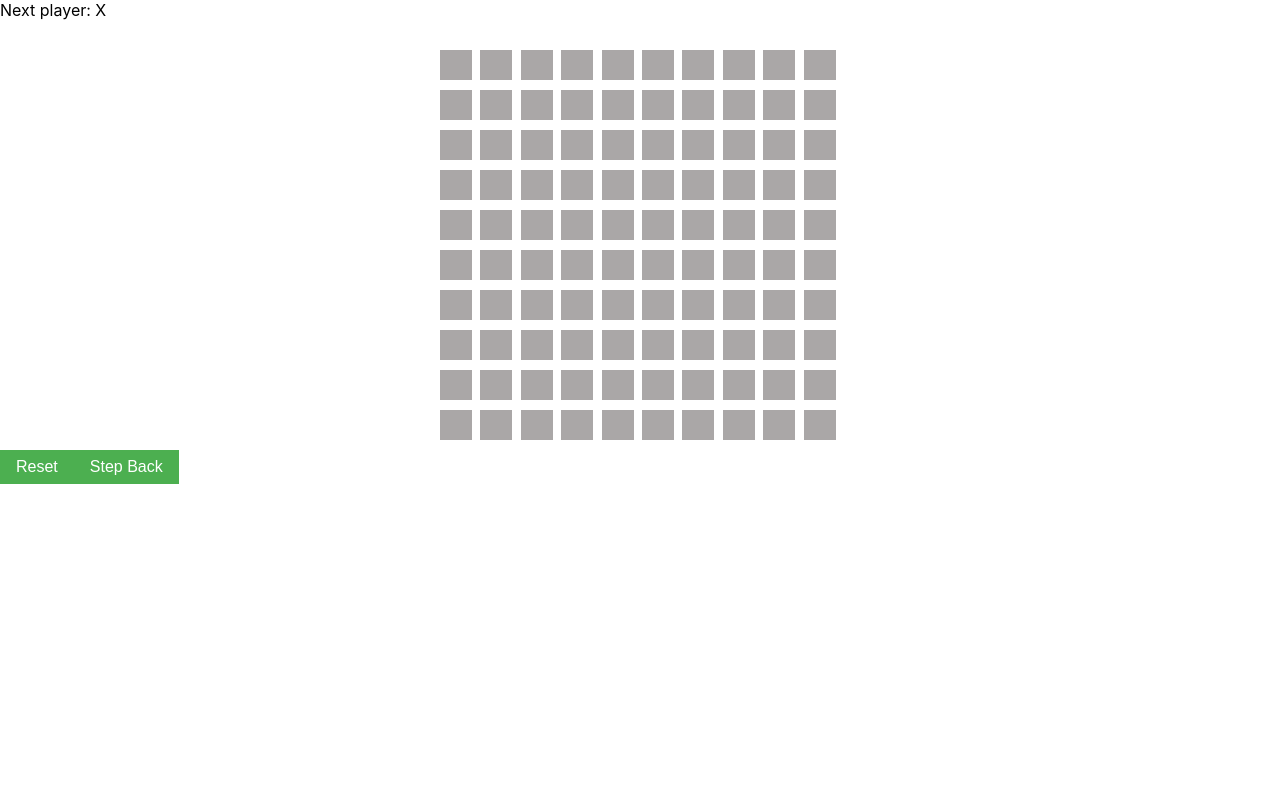
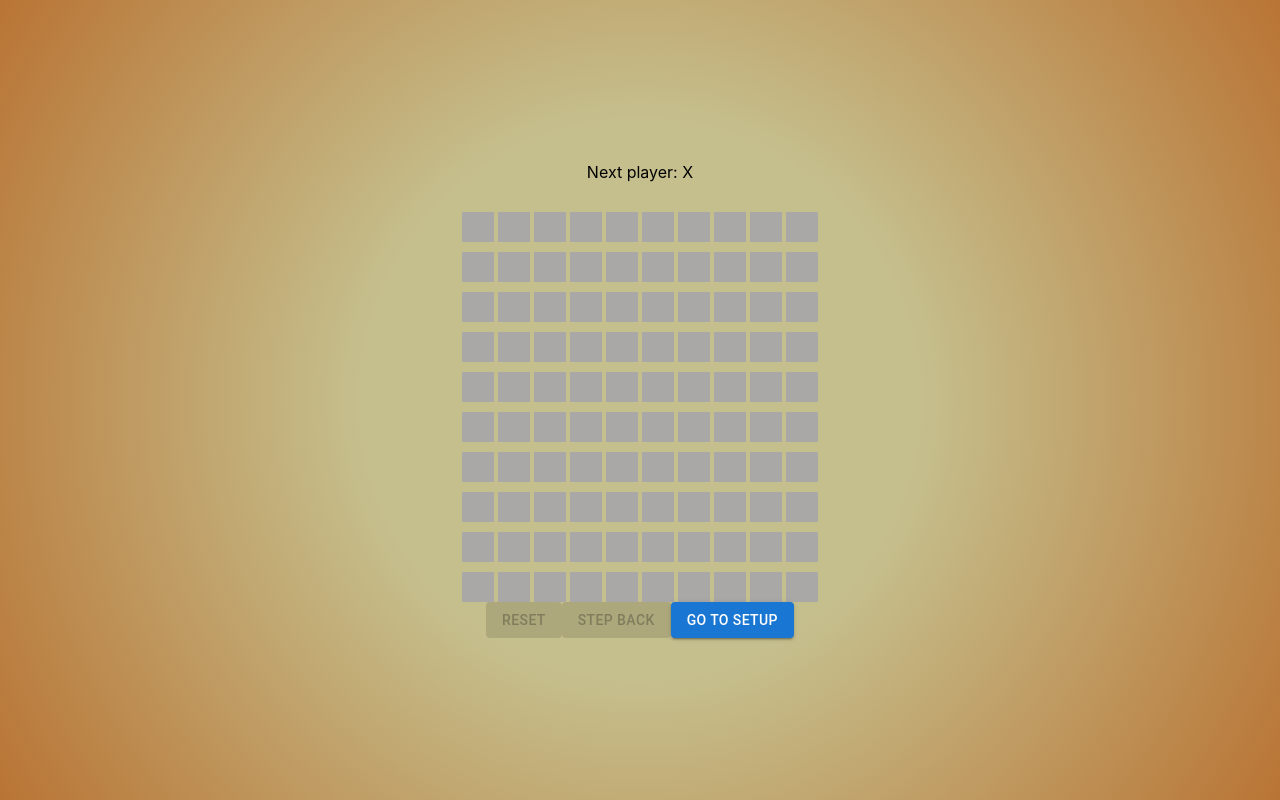
Before and after one commit to molnarbalazsnandor/m-n-k-game-tic-tac-toe-HM-EI, a React (Create React App) app in the folder mnk-game/: page / in a window 1280 px wide. Built offline with nearby package versions, Linux system fonts and the light colour scheme; no server answers; sample sign-in values are in the browser's storage.

Commit message:
navigation works, login is obligatory

```diff
--- a/mnk-game/src/App.css
+++ b/mnk-game/src/App.css
@@ -1,3 +1,8 @@
-.App {
-  text-align: center;
+#root {
+  display: flex;
+  flex-direction: column;
+  align-items: center;
+  justify-content: center;
+  height: 100vh;
+  background: radial-gradient(circle, rgba(197, 191, 141, 1) 37%, rgba(185, 116, 52, 1) 100%);
 }
--- a/mnk-game/src/components/Board.jsx
+++ b/mnk-game/src/components/Board.jsx
@@ -1,14 +1,27 @@
-import React, { useState } from "react";
+import React, { useState, useEffect } from "react";
 import Square from "./Square";
 import "./Board.css";
 import { calculateWinner } from "./../calculateWinner";
+import { Avatar, Button } from '@mui/material/';
+import { UserAuth } from '../context/AuthContext';
+import { useNavigate } from 'react-router-dom';
+import { Link } from "react-router-dom"
 
 const Board = () => {
+  const { googleSignIn, logOut, user } = UserAuth();
+  const navigate = useNavigate();
+
   const [size, setSize] = useState(10);
   const [target, setTarget] = useState(5);
   const [xIsNext, setXIsNext] = useState(true);
   const [squares, setSquares] = useState(Array(size ** 2).fill(null));
   const [moveHistory, setMoveHistory] = useState([]);
+
+    useEffect(() => {
+    if (!user) {
+      navigate('/login');
+    }
+  }, [user, navigate]);
 
   function handleSquareClick(i) {
     if (squares[i] || calculateWinner(squares, size, target)) {
@@ -81,10 +94,15 @@ const Board = () => {
       <div className="status">{status}</div>
       <div className="board">{renderBoard()}</div>
       <div className="buttons">
-        <button onClick={handleReset}>Reset</button>
-        <button onClick={handleStepBack} disabled={moveHistory.length === 0}>
+        <Button variant="contained" onClick={handleReset} disabled={moveHistory.length < 1}>Reset</Button >
+        <Button variant="contained" onClick={handleStepBack} disabled={moveHistory.length < 2}>
           Step Back
-        </button>
+        </Button>
+        <Link to="/setup">
+              <Button variant="contained">
+                Go to setup
+              </Button>
+            </Link>
       </div>
     </>
   );
--- a/mnk-game/src/components/Login.jsx
+++ b/mnk-game/src/components/Login.jsx
@@ -1,11 +1,11 @@
-import React from 'react'
+import React, { useEffect } from 'react'
 import {GoogleButton} from "react-google-button"
 import {UserAuth} from "../context/AuthContext"
-import { Avatar, Button} from '@mui/material/';
+import { useNavigate } from 'react-router-dom';
 
 function Login() {
   const {googleSignIn, logOut, user} = UserAuth();
-
+  const navigate = useNavigate();
 
   const handleGoogleSignIn = async () => {
     try{
@@ -15,22 +15,16 @@ function Login() {
     }
   }
 
-  const handleSignOut = async () => {
-    try{
-      await logOut()
-    } catch (error){
-      console.log(error)
+
+  useEffect( () => {
+    if(user){
+      navigate("/setup")
     }
-  }
+  },[user])
+
   return (
     <>
-    {user ?
-      <>
-        <Avatar src={user.photoURL} alt="Profile Picture" sx={{ width: 200, height: 200, marginBottom: 2 }} />
-        <Button onClick={handleSignOut} variant="contained" >
-                Sign Out</Button>
-      </>:
-        <GoogleButton onClick={()=> {handleGoogleSignIn()}}>Sign in with Google</GoogleButton> }
+      <GoogleButton onClick={()=> {handleGoogleSignIn()}}>Sign in with Google</GoogleButton>
     </>
   )
 }
--- a/mnk-game/src/components/Setup.jsx
+++ b/mnk-game/src/components/Setup.jsx
@@ -1,9 +1,45 @@
-import React from 'react'
+import React, { useEffect } from 'react';
+import { Avatar, Button } from '@mui/material/';
+import { UserAuth } from '../context/AuthContext';
+import { useNavigate } from 'react-router-dom';
+import { Link } from "react-router-dom"
 
 function Setup() {
+  const { googleSignIn, logOut, user } = UserAuth();
+  const navigate = useNavigate();
+
+  const handleSignOut = async () => {
+    try {
+      await logOut();
+    } catch (error) {
+      console.log(error);
+    }
+  };
+
+  useEffect(() => {
+    if (!user) {
+      navigate('/login');
+    }
+  }, [user, navigate]);
+
   return (
-    <div>Setup</div>
-  )
+    <>
+      <div>Setup</div>
+      {user && (
+        <>
+          <Avatar src={user.photoURL} alt="Profile Picture" sx={{ width: 200, height: 200, marginBottom: 2 }} />
+          <Button onClick={handleSignOut} variant="contained">
+            Sign Out
+          </Button>
+          <Link to="/">
+              <Button variant="contained">
+                Start the game!
+              </Button>
+            </Link>
+        </>
+      )}
+    </>
+  );
 }
 
-export default Setup
+export default Setup;
--- a/mnk-game/src/context/AuthContext.js
+++ b/mnk-game/src/context/AuthContext.js
@@ -23,12 +23,12 @@ export const AuthContextProvider = ({ children }) => {
   };
 
   useEffect(() => {
-    const unsubscribe = onAuthStateChanged(auth, (currentUser) => {
+    const saveUser = onAuthStateChanged(auth, (currentUser) => {
       setUser(currentUser);
-      console.log(currentUser);
+      console.log("User:", currentUser);
     });
     return () => {
-      unsubscribe();
+      saveUser();
     };
   }, []);
 
--- a/mnk-game/src/index.css
+++ b/mnk-game/src/index.css
@@ -11,3 +11,10 @@ code {
   font-family: source-code-pro, Menlo, Monaco, Consolas, 'Courier New',
     monospace;
 }
+
+
+html, body, #root {
+  height: 100%;
+  margin: 0;
+  padding: 0;
+}
```
